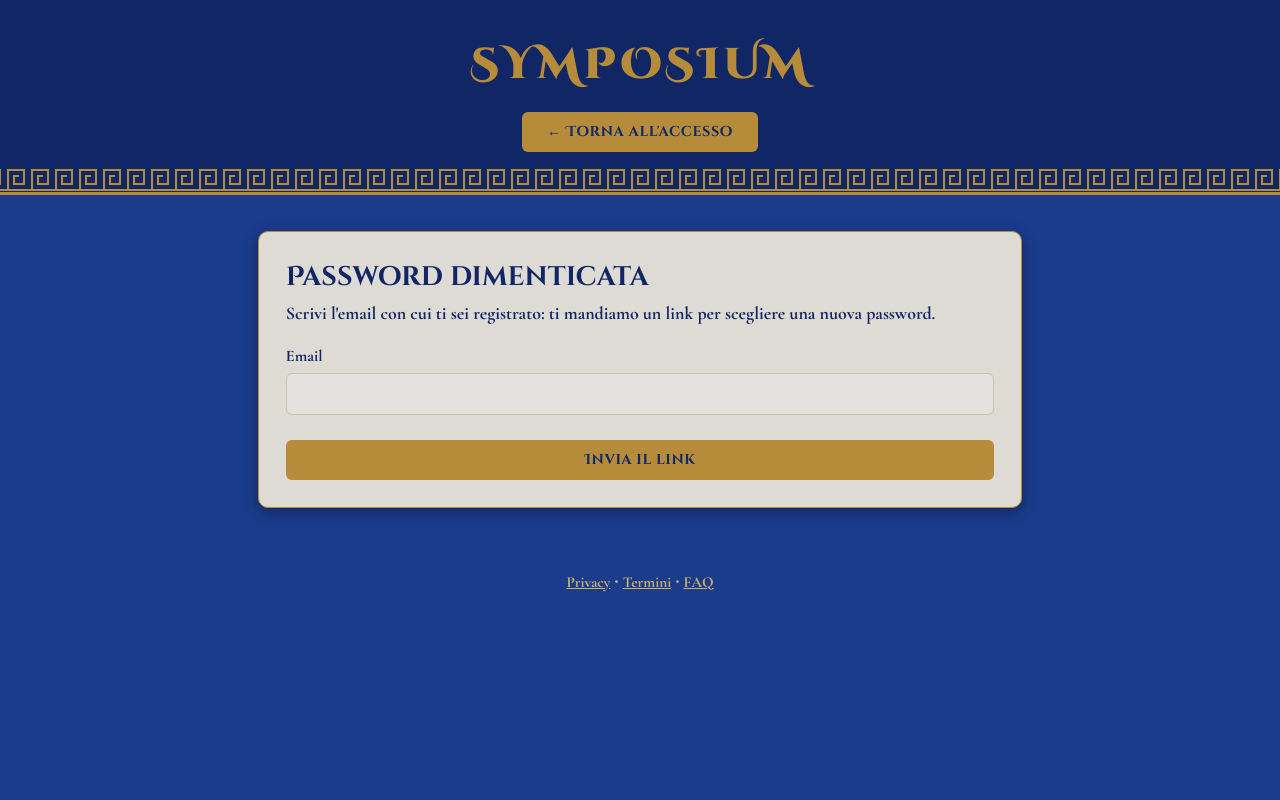
After one commit to GIULAN78/SYMPOSIUM, a Flask app: page /password-dimenticata in a window 1280 px wide. The commit adds this page. Run offline with Flask 3, Linux system fonts and the light colour scheme; data that the repository does not hold is empty; some libraries are stand-ins or nearby versions.

Commit message:
Password dimenticata: link via email con scadenza e uso singolo

```diff
--- a/app.py
+++ b/app.py
@@ -371,6 +371,16 @@ def init_db():
     aggiungi_colonna(conn, "utenti", "sospeso", "INTEGER DEFAULT 0")
     aggiungi_colonna(conn, "utenti", "id_alexandria", "BIGINT")
     aggiungi_colonna(conn, "utenti", "premium_fino", "TEXT")
+    esegui(conn, f"""
+        CREATE TABLE IF NOT EXISTS reset_password (
+            id {pk},
+            utente_id INTEGER,
+            token_hash TEXT NOT NULL,
+            scade_il TEXT,
+            usato INTEGER DEFAULT 0,
+            creato_il TEXT
+        )
+    """)
     esegui(conn, f"""
         CREATE TABLE IF NOT EXISTS movimenti_alx (
             id {pk},
@@ -2416,6 +2426,81 @@ def admin_prezzi():
     conn.close()
     flash("Prezzi aggiornati.")
     return redirect(url_for("admin"))
+
+
+@app.route("/password-dimenticata", methods=["GET", "POST"])
+def password_dimenticata():
+    if request.method == "POST":
+        import hashlib
+        import secrets
+        email = request.form.get("email", "").strip().lower()
+        conn = get_db()
+        u = None
+        if email:
+            u = esegui(conn, "SELECT id, nome FROM utenti WHERE LOWER(email) = ?", (email,)).fetchone()
+        if u:
+            ora = adesso_it()
+            recenti = esegui(conn, "SELECT COUNT(*) AS n FROM reset_password WHERE utente_id = ? AND creato_il > ?",
+                             (u["id"], (ora - timedelta(hours=1)).isoformat())).fetchone()["n"]
+            if int(recenti) < 3:
+                token = secrets.token_urlsafe(32)
+                esegui(conn, "INSERT INTO reset_password (utente_id, token_hash, scade_il, usato, creato_il) VALUES (?, ?, ?, 0, ?)",
+                       (u["id"], hashlib.sha256(token.encode()).hexdigest(),
+                        (ora + timedelta(hours=1)).isoformat(), ora.isoformat()))
+                conn.commit()
+                base = request.url_root.rstrip("/")
+                if base.startswith("http://") and "localhost" not in base and "127.0.0.1" not in base:
+                    base = "https://" + base[len("http://"):]
+                link = base + "/reset-password/" + token
+                html = (
+                    '<div style="background:#12286a;padding:28px 14px;font-family:Georgia,serif;">'
+                    '<div style="max-width:520px;margin:0 auto;background:#f6f1e6;border:2px solid #c99a3b;border-radius:14px;padding:24px;color:#12286a;">'
+                    '<h2 style="margin-top:0;letter-spacing:2px;">SYMPOSIUM</h2>'
+                    '<p>Ciao ' + (u["nome"] or "").replace("<", "").replace(">", "") + ', hai chiesto di scegliere una nuova password.</p>'
+                    '<p><a href="' + link + '" style="display:inline-block;background:#12286a;color:#e2c46f;padding:10px 18px;border-radius:8px;text-decoration:none;font-weight:bold;">Scegli la nuova password</a></p>'
+                    '<p style="font-size:13px;">Il link vale un\'ora e si usa una sola volta. Se non sei stato tu, ignora questa email: la tua password resta quella di prima.</p>'
+                    '</div></div>'
+                )
+                api_alexandria("POST", "/symposium/invia-email",
+                               {"destinatario": email, "oggetto": "Symposium: scegli una nuova password", "html": html},
+                               con_chiave=True)
+        conn.close()
+        flash("Se l'email è registrata, riceverai un link per scegliere una nuova password. Controlla anche la posta indesiderata.")
+        return redirect(url_for("password_dimenticata"))
+    return render_template("password_dimenticata.html")
+
+
+@app.route("/reset-password/<token>", methods=["GET", "POST"])
+def reset_password_pagina(token):
+    import hashlib
+    th = hashlib.sha256(token.encode()).hexdigest()
+    conn = get_db()
+    r = esegui(conn, "SELECT id, utente_id, scade_il, usato FROM reset_password WHERE token_hash = ?", (th,)).fetchone()
+    valido = bool(r and not r["usato"] and r["scade_il"] and r["scade_il"] > adesso_it().isoformat())
+    if not valido:
+        conn.close()
+        flash("Il link non è valido o è scaduto: richiedine uno nuovo.")
+        return redirect(url_for("password_dimenticata"))
+    if request.method == "POST":
+        nuova = request.form.get("nuova", "")
+        conferma = request.form.get("conferma", "")
+        if len(nuova) < 6:
+            conn.close()
+            flash("La password deve avere almeno 6 caratteri.")
+            return render_template("reset_password.html", token=token)
+        if nuova != conferma:
+            conn.close()
+            flash("Le due password non coincidono.")
+            return render_template("reset_password.html", token=token)
+        esegui(conn, "UPDATE utenti SET password_hash = ? WHERE id = ?",
+               (generate_password_hash(nuova), r["utente_id"]))
+        esegui(conn, "UPDATE reset_password SET usato = 1 WHERE utente_id = ?", (r["utente_id"],))
+        conn.commit()
+        conn.close()
+        flash("Password aggiornata: ora puoi accedere.")
+        return redirect(url_for("accedi"))
+    conn.close()
+    return render_template("reset_password.html", token=token)
 
 
 @app.route("/miei-tavoli")
--- a/templates/accedi.html
+++ b/templates/accedi.html
@@ -27,6 +27,7 @@
             <input type="password" id="password" name="password" required>
 
             <button type="submit" class="btn-nuovo">Accedi</button>
+            <p class="link-alt"><a href="{{ url_for('password_dimenticata') }}">Password dimenticata?</a></p>
             <p class="link-alt">Non hai un account? <a href="{{ url_for('registrati') }}">Registrati</a></p>
         </form>
     </main>
--- /dev/null
+++ b/templates/password_dimenticata.html
@@ -0,0 +1,32 @@
+<!DOCTYPE html>
+<html lang="it">
+<head>
+    <meta charset="UTF-8">
+    <meta name="viewport" content="width=device-width, initial-scale=1.0">
+    <title>Password dimenticata - Symposium</title>
+    <link rel="stylesheet" href="{{ url_for('static', filename='css/style.css') }}">
+    <link rel="manifest" href="/static/manifest.json">
+    <meta name="theme-color" content="#12286a">
+    <link rel="apple-touch-icon" href="/static/icons/icon-192.png">
+    <link rel="preconnect" href="https://fonts.googleapis.com"><link rel="preconnect" href="https://fonts.gstatic.com" crossorigin><link rel="stylesheet" href="https://fonts.googleapis.com/css2?family=Cinzel+Decorative:wght@700;900&family=Cormorant+Garamond:ital,wght@0,700;1,700&display=swap">
+</head>
+<body>
+    <header>
+        <h1>Symposium</h1>
+        <a class="btn-indietro" href="{{ url_for('accedi') }}">← Torna all'accesso</a>
+    </header>
+    <main>
+        {% with messaggi = get_flashed_messages() %}
+            {% for m in messaggi %}<p class="flash">{{ m }}</p>{% endfor %}
+        {% endwith %}
+        <form class="form-tavolo" method="POST" action="{{ url_for('password_dimenticata') }}">
+            <h2>Password dimenticata</h2>
+            <p>Scrivi l'email con cui ti sei registrato: ti mandiamo un link per scegliere una nuova password.</p>
+            <label for="email">Email</label>
+            <input type="email" id="email" name="email" required>
+            <button type="submit" class="btn-nuovo">Invia il link</button>
+        </form>
+    </main>
+<script>if ("serviceWorker" in navigator) { navigator.serviceWorker.register("/sw.js"); }</script>
+</body>
+</html>
```
Also changed, not shown: templates/reset_password.html (added, +32 -0 lines).
